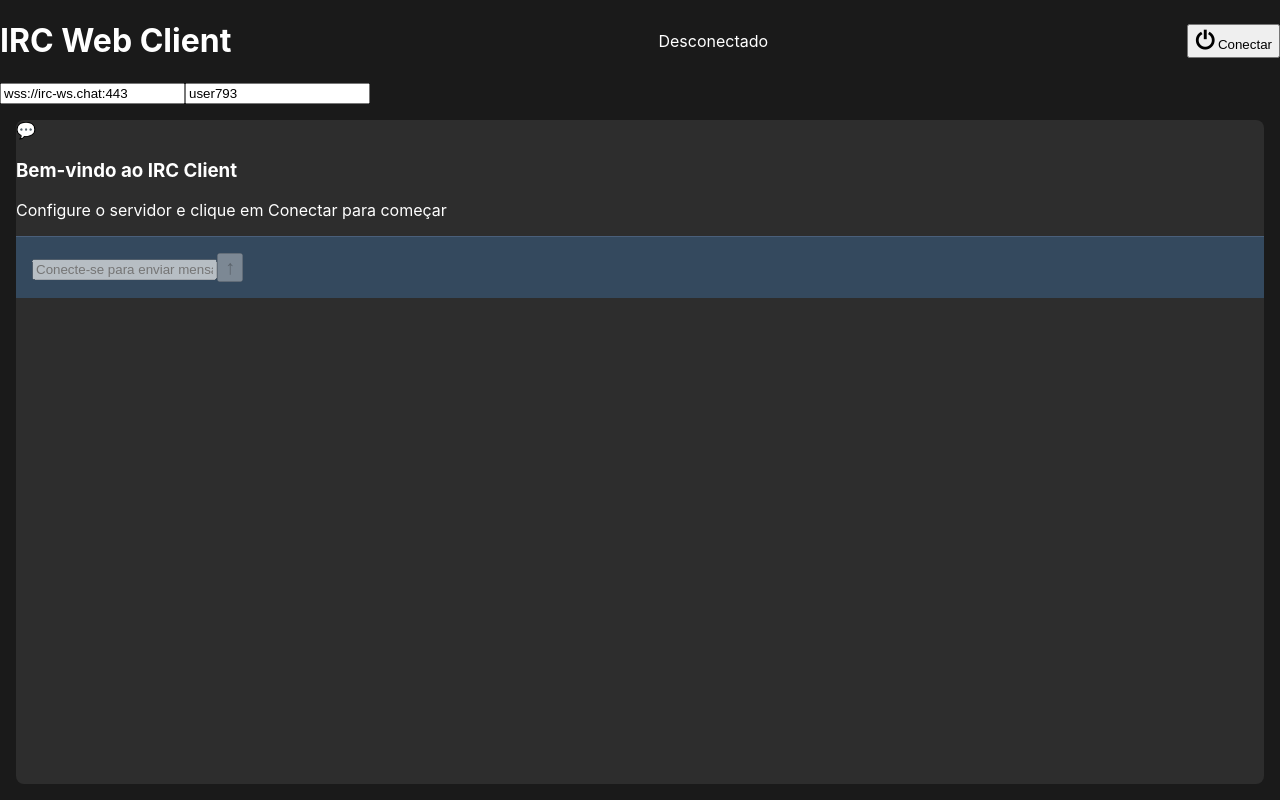
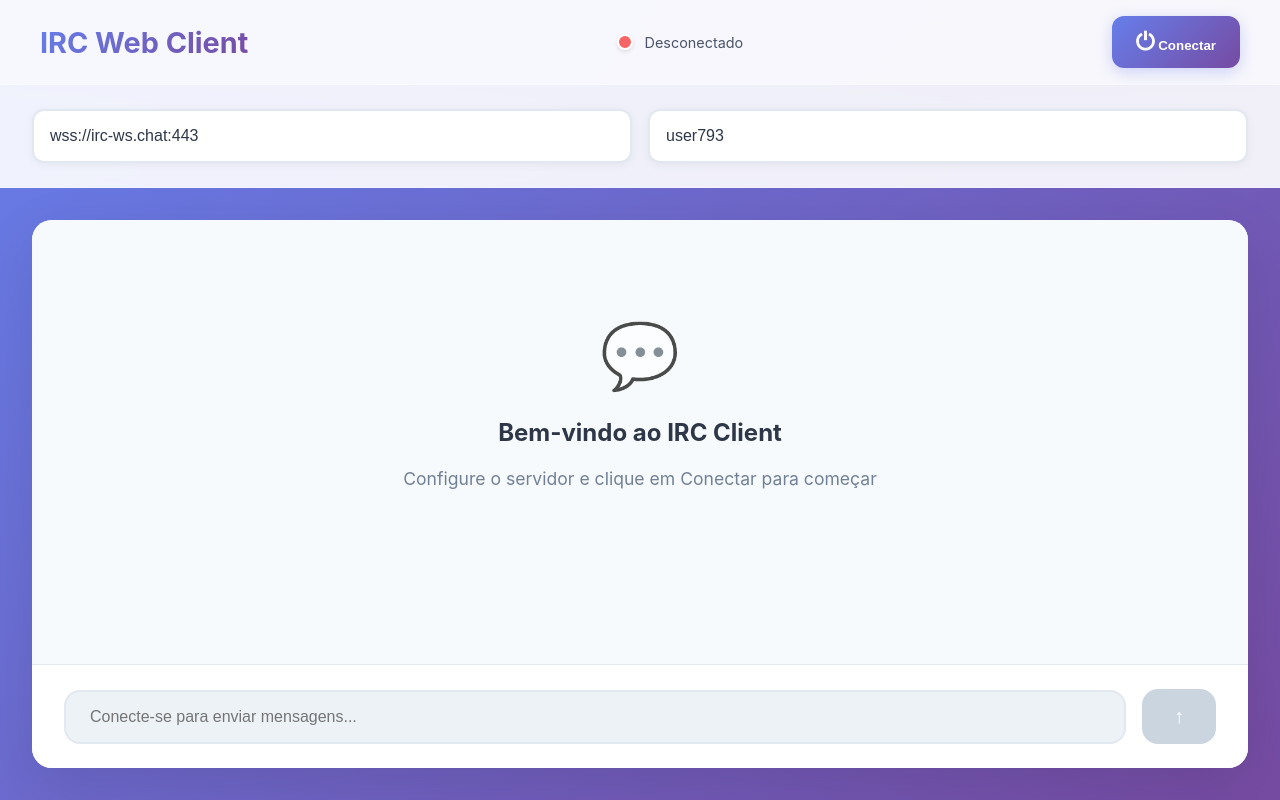
Before and after one commit to OneIdeaOneCoffee/my-irc-client, a React (Create React App) app: page / in a window 1280 px wide. Built offline with nearby package versions, Linux system fonts and the light colour scheme.

Commit message:
Update App.css
Lay Out para não Dev

```diff
--- a/src/App.css
+++ b/src/App.css
@@ -1,255 +1,288 @@
-/* App.css CORRIGIDO - Sem erros de sintaxe */
+/* DESIGN PROFISSIONAL - Cores claras e amigáveis */
 .consultoria-app {
   height: 100vh;
   display: flex;
   flex-direction: column;
   font-family: -apple-system, BlinkMacSystemFont, 'Segoe UI', Roboto, sans-serif;
-  background: #1a1a1a;
-  color: white;
+  background: linear-gradient(135deg, #667eea 0%, #764ba2 100%);
+  color: #2d3748;
 }
 
-.header {
-  background: #2c3e50;
-  color: white;
-  padding: 1rem;
+.app-header {
+  background: rgba(255, 255, 255, 0.95);
+  backdrop-filter: blur(10px);
+  padding: 1rem 2rem;
+  box-shadow: 0 2px 20px rgba(0, 0, 0, 0.1);
+  border-bottom: 1px solid rgba(255, 255, 255, 0.2);
 }
 
 .header-content {
   display: flex;
   justify-content: space-between;
   align-items: center;
+  max-width: 1200px;
+  margin: 0 auto;
 }
 
-.app-title {
-  font-size: 1.5rem;
-  font-weight: bold;
+.app-header h1 {
+  color: #2d3748;
+  font-size: 1.8rem;
+  font-weight: 700;
+  margin: 0;
+  background: linear-gradient(135deg, #667eea, #764ba2);
+  -webkit-background-clip: text;
+  -webkit-text-fill-color: transparent;
 }
 
 .connection-status {
   display: flex;
   align-items: center;
-  gap: 0.5rem;
+  gap: 0.75rem;
+  font-size: 0.9rem;
+  color: #4a5568;
 }
 
-.status-dot {
-  width: 10px;
-  height: 10px;
+.status-indicator {
+  width: 12px;
+  height: 12px;
   border-radius: 50%;
+  border: 2px solid white;
+  box-shadow: 0 2px 4px rgba(0, 0, 0, 0.1);
 }
 
-.status-dot.connected {
-  background: #27ae60;
+.status-indicator.connected {
+  background: #48bb78;
+  animation: pulse 2s infinite;
 }
 
-.status-dot.disconnected {
-  background: #e74c3c;
+.status-indicator.disconnected {
+  background: #f56565;
 }
 
-.status-text {
-  font-size: 0.9rem;
+@keyframes pulse {
+  0% { opacity: 1; }
+  50% { opacity: 0.5; }
+  100% { opacity: 1; }
 }
 
-.connect-btn {
-  background: #3498db;
+.connect-button {
+  background: linear-gradient(135deg, #667eea, #764ba2);
   color: white;
   border: none;
-  padding: 0.5rem 1rem;
-  border-radius: 4px;
+  padding: 0.75rem 1.5rem;
+  border-radius: 12px;
   cursor: pointer;
-  display: flex;
-  align-items: center;
-  gap: 0.5rem;
+  font-weight: 600;
+  transition: all 0.3s ease;
+  box-shadow: 0 4px 15px rgba(102, 126, 234, 0.3);
 }
 
-.connect-btn.primary {
-  background: #3498db;
+.connect-button:hover {
+  transform: translateY(-2px);
+  box-shadow: 0 6px 20px rgba(102, 126, 234, 0.4);
 }
 
-.connect-btn:hover {
-  opacity: 0.9;
+.connect-button.disconnect {
+  background: linear-gradient(135deg, #f56565, #ed64a6);
 }
 
-.main-container {
+.server-config {
+  display: flex;
+  gap: 1rem;
+  padding: 1.5rem 2rem;
+  background: rgba(255, 255, 255, 0.9);
+  backdrop-filter: blur(10px);
+  border-bottom: 1px solid rgba(255, 255, 255, 0.2);
+}
+
+.server-config input {
   flex: 1;
-  display: flex;
-  background: #1a1a1a;
+  padding: 1rem;
+  border: 2px solid #e2e8f0;
+  border-radius: 12px;
+  background: white;
+  color: #2d3748;
+  font-size: 1rem;
+  transition: all 0.3s ease;
+  box-shadow: 0 2px 10px rgba(0, 0, 0, 0.05);
+}
+
+.server-config input:focus {
+  outline: none;
+  border-color: #667eea;
+  box-shadow: 0 4px 15px rgba(102, 126, 234, 0.2);
+}
+
+.server-config input:disabled {
+  background: #f7fafc;
+  color: #a0aec0;
 }
 
 .chat-container {
   flex: 1;
   display: flex;
   flex-direction: column;
-  background: #2d2d2d;
-  margin: 1rem;
-  border-radius: 8px;
+  background: rgba(255, 255, 255, 0.95);
+  margin: 2rem;
+  border-radius: 20px;
   overflow: hidden;
+  box-shadow: 0 20px 60px rgba(0, 0, 0, 0.1);
+  backdrop-filter: blur(10px);
 }
 
-.chat-header {
-  background: #34495e;
-  padding: 1rem;
-  border-bottom: 1px solid #4a5f7a;
+.messages-container {
+  flex: 1;
+  overflow-y: auto;
+  padding: 2rem;
+  background: #f7fafc;
 }
 
-.channel-info {
-  display: flex;
-  justify-content: space-between;
-  align-items: center;
+.empty-state {
+  text-align: center;
+  color: #718096;
+  padding: 4rem 2rem;
 }
 
-.channel-name {
-  font-weight: bold;
-  font-size: 1.1rem;
+.empty-icon {
+  font-size: 4rem;
+  margin-bottom: 1.5rem;
+  opacity: 0.7;
 }
 
-.user-count {
-  color: #bdc3c7;
-  font-size: 0.9rem;
+.empty-state h3 {
+  font-size: 1.5rem;
+  margin-bottom: 1rem;
+  color: #2d3748;
 }
 
-.messages-area {
-  flex: 1;
-  overflow-y: auto;
-  padding: 1rem;
+.empty-state p {
+  font-size: 1.1rem;
+  line-height: 1.6;
 }
 
-.messages-list {
-  display: flex;
-  flex-direction: column;
-  gap: 0.5rem;
+.message-row {
+  margin-bottom: 1rem;
+  padding: 1rem 1.5rem;
+  border-radius: 16px;
+  background: white;
+  box-shadow: 0 2px 10px rgba(0, 0, 0, 0.05);
+  border: 1px solid #e2e8f0;
+  transition: all 0.3s ease;
 }
 
-.welcome-message {
-  text-align: center;
-  color: #7f8c8d;
-  padding: 2rem;
+.message-row:hover {
+  transform: translateY(-1px);
+  box-shadow: 0 4px 15px rgba(0, 0, 0, 0.1);
 }
 
-.welcome-icon {
-  font-size: 3rem;
-  margin-bottom: 1rem;
+.message-row.system {
+  background: linear-gradient(135deg, #90cdf4, #63b3ed);
+  color: white;
+  border: none;
 }
 
-.message {
-  padding: 0.75rem;
-  border-radius: 6px;
-  margin-bottom: 0.5rem;
+.message-row.error {
+  background: linear-gradient(135deg, #fc8181, #f56565);
+  color: white;
+  border: none;
 }
 
-.user-message {
-  background: #3498db;
+.message-row.client {
+  background: linear-gradient(135deg, #9ae6b4, #68d391);
   color: white;
+  border: none;
   margin-left: 2rem;
 }
 
-.server-message {
-  background: #34495e;
-  color: #ecf0f1;
+.message-row.server {
+  background: linear-gradient(135deg, #fbb6ce, #f687b3);
+  color: white;
+  border: none;
   margin-right: 2rem;
 }
 
-.info-message {
-  background: #f39c12;
-  color: white;
-  text-align: center;
-}
-
-.error-message {
-  background: #e74c3c;
-  color: white;
+.timestamp {
+  color: #a0aec0;
+  font-size: 0.75rem;
+  margin-right: 0.5rem;
 }
 
 .message-content {
   word-wrap: break-word;
+  line-height: 1.5;
 }
 
 .input-area {
-  background: #34495e;
-  padding: 1rem;
-  border-top: 1px solid #4a5f7a;
+  background: white;
+  padding: 1.5rem 2rem;
+  border-top: 1px solid #e2e8f0;
+  display: flex;
+  gap: 1rem;
+  align-items: center;
 }
 
-.input-group {
-  display: flex;
-  gap: 0.5rem;
+.input-area input {
+  flex: 1;
+  padding: 1rem 1.5rem;
+  border: 2px solid #e2e8f0;
+  border-radius: 16px;
+  background: #f7fafc;
+  color: #2d3748;
+  font-size: 1rem;
+  transition: all 0.3s ease;
 }
 
-.message-input {
-  flex: 1;
-  padding: 0.75rem;
-  border: 1px solid #4a5f7a;
-  border-radius: 4px;
-  background: #2c3e50;
-  color: white;
-  font-size: 1rem;
+.input-area input:focus {
+  outline: none;
+  border-color: #667eea;
+  background: white;
+  box-shadow: 0 4px 15px rgba(102, 126, 234, 0.1);
 }
 
-.message-input:focus {
-  outline: none;
-  border-color: #3498db;
+.input-area input:disabled {
+  background: #edf2f7;
+  color: #a0aec0;
 }
 
-.send-btn {
-  background: #27ae60;
+.input-area button {
+  background: linear-gradient(135deg, #667eea, #764ba2);
   color: white;
   border: none;
-  padding: 0.75rem 1.5rem;
-  border-radius: 4px;
+  padding: 1rem 2rem;
+  border-radius: 16px;
   cursor: pointer;
-  display: flex;
-  align-items: center;
-  justify-content: center;
+  font-weight: 600;
+  transition: all 0.3s ease;
+  box-shadow: 0 4px 15px rgba(102, 126, 234, 0.3);
 }
 
-.send-btn:disabled {
-  background: #7f8c8d;
+.input-area button:hover:not(:disabled) {
+  transform: translateY(-2px);
+  box-shadow: 0 6px 20px rgba(102, 126, 234, 0.4);
+}
+
+.input-area button:disabled {
+  background: #cbd5e0;
+  transform: none;
+  box-shadow: none;
   cursor: not-allowed;
 }
 
-.send-btn:hover:not(:disabled) {
-  background: #219652;
+/* Scrollbar personalizada */
+.messages-container::-webkit-scrollbar {
+  width: 6px;
 }
 
-/* Estilos para a versão alternativa do componente */
-.input-container {
-  display: flex;
-  gap: 1rem;
-  padding: 1rem;
-  background: #34495e;
+.messages-container::-webkit-scrollbar-track {
+  background: #f1f1f1;
+  border-radius: 3px;
 }
 
-.input-container input {
-  flex: 1;
-  padding: 0.5rem;
-  border: 1px solid #bdc3c7;
-  border-radius: 4px;
-  background: #2c3e50;
-  color: white;
+.messages-container::-webkit-scrollbar-thumb {
+  background: #cbd5e0;
+  border-radius: 3px;
 }
 
-.messages {
-  flex: 1;
-  padding: 1rem;
-  overflow-y: auto;
-  background: #2d2d2d;
+.messages-container::-webkit-scrollbar-thumb:hover {
+  background: #a0aec0;
 }
-
-.message.system {
-  background: #3498db;
-  color: white;
-}
-
-.message.error {
-  background: #e74c3c;
-  color: white;
-}
-
-.message.server {
-  background: #34495e;
-  color: #ecf0f1;
-}
-
-.message.client {
-  background: #27ae60;
-  color: white;
-}
```
